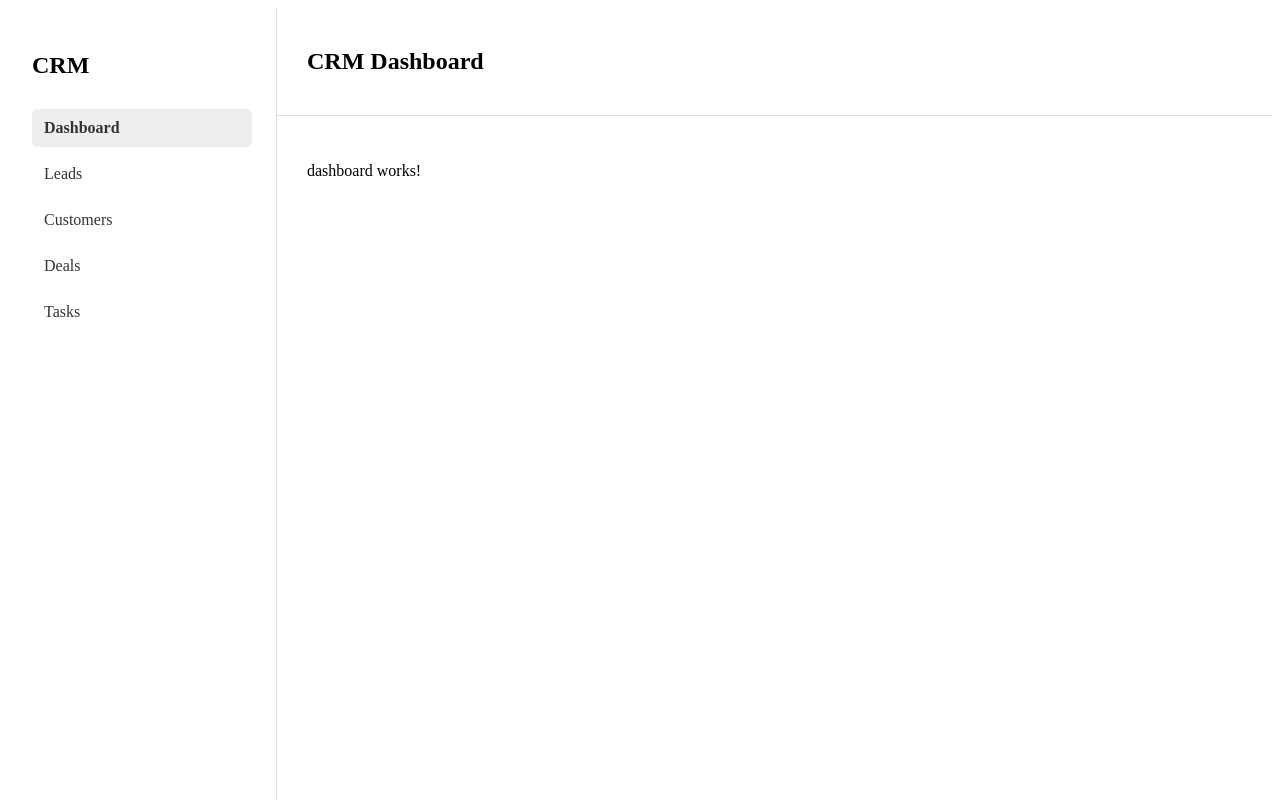
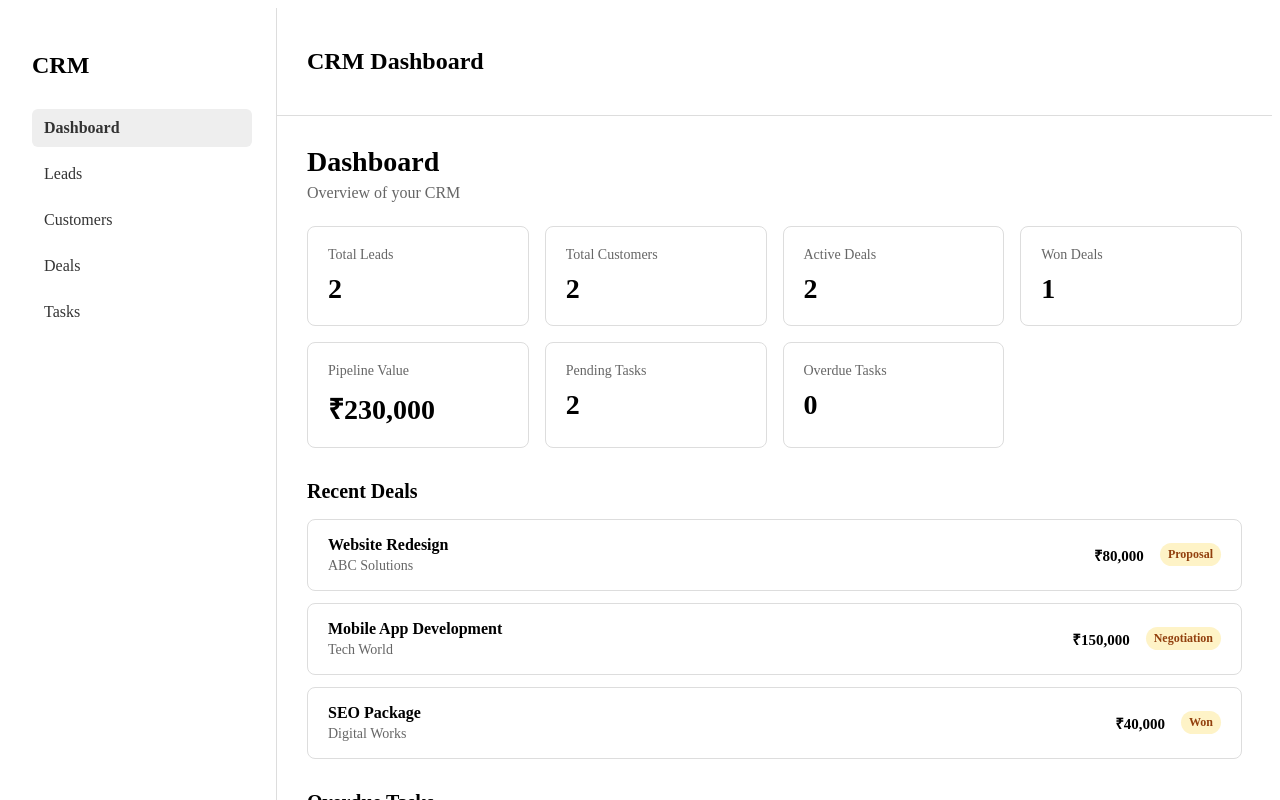
Before and after one commit to ajay020/ng-CRM, an Angular app: page /dashboard in a window 1280 px wide. Shown: the top 800 px of the page. Built offline with nearby package versions, Linux system fonts and the light colour scheme.

Commit message:
feat: add dashboard modules and improve styling

```diff
--- a/src/app/pages/dashboard/dashboard.html
+++ b/src/app/pages/dashboard/dashboard.html
@@ -1 +1,95 @@
-<p>dashboard works!</p>
+<section class="dashboard-header">
+  <div>
+    <h1>Dashboard</h1>
+    <p>Overview of your CRM</p>
+  </div>
+</section>
+
+<section class="stats-grid">
+  <article class="stat-card">
+    <span>Total Leads</span>
+    <strong>{{ totalLeads() }}</strong>
+  </article>
+
+  <article class="stat-card">
+    <span>Total Customers</span>
+    <strong>{{ totalCustomers() }}</strong>
+  </article>
+
+  <article class="stat-card">
+    <span>Active Deals</span>
+    <strong>{{ activeDeals() }}</strong>
+  </article>
+
+  <article class="stat-card">
+    <span>Won Deals</span>
+    <strong>{{ wonDeals() }}</strong>
+  </article>
+
+  <article class="stat-card">
+    <span>Pipeline Value</span>
+    <strong>
+      {{ pipelineValue() | currency: 'INR' : 'symbol' : '1.0-0' }}
+    </strong>
+  </article>
+
+  <article class="stat-card">
+    <span>Pending Tasks</span>
+    <strong>{{ pendingTasks() }}</strong>
+  </article>
+
+  <article class="stat-card">
+    <span>Overdue Tasks</span>
+    <strong>{{ overdueTasks() }}</strong>
+  </article>
+</section>
+
+<section class="recent-section">
+  <div class="section-header">
+    <h2>Recent Deals</h2>
+  </div>
+
+  <div class="recent-deals">
+    @for (deal of recentDeals(); track deal.id) {
+      <article class="recent-deal" routerLink="/deals">
+        <div>
+          <h3>{{ deal.title }}</h3>
+          <p>{{ deal.customer }}</p>
+        </div>
+
+        <div>
+          <strong>
+            {{ deal.value | currency: 'INR' : 'symbol' : '1.0-0' }}
+          </strong>
+
+          <span>{{ deal.stage }}</span>
+        </div>
+      </article>
+    }
+  </div>
+</section>
+
+<section class="recent-section">
+  <div class="section-header">
+    <h2>Overdue Tasks</h2>
+  </div>
+
+  <div class="recent-deals">
+    @for (task of overdueTaskList(); track task.id) {
+      <article class="recent-deal" routerLink="/tasks">
+        <div>
+          <h3>{{ task.title }}</h3>
+          <p>Assigned to {{ task.assignedTo }}</p>
+        </div>
+
+        <div>
+          <span class="overdue"> Due {{ task.dueDate | date }} </span>
+        </div>
+      </article>
+    }
+
+    @if (overdueTaskList().length === 0) {
+      <p class="no-overdue">No overdue tasks 🎉</p>
+    }
+  </div>
+</section>
--- a/src/app/pages/dashboard/dashboard.scss
+++ b/src/app/pages/dashboard/dashboard.scss
@@ -0,0 +1,133 @@
+.dashboard-header {
+  margin-bottom: 24px;
+
+  h1 {
+    margin: 0 0 6px;
+    font-size: 28px;
+  }
+
+  p {
+    margin: 0;
+    color: #666;
+  }
+}
+
+.stats-grid {
+  display: grid;
+  grid-template-columns: repeat(4, 1fr);
+  gap: 16px;
+}
+
+.stat-card {
+  padding: 20px;
+  background: white;
+  border: 1px solid #ddd;
+  border-radius: 8px;
+  transition:
+    transform 0.15s ease,
+    box-shadow 0.15s ease;
+
+  &:hover {
+    transform: translateY(-2px);
+    box-shadow: 0 4px 12px rgba(0, 0, 0, 0.08);
+  }
+
+  span {
+    display: block;
+    margin-bottom: 10px;
+    color: #666;
+    font-size: 14px;
+  }
+
+  strong {
+    font-size: 28px;
+  }
+}
+
+.recent-section {
+  margin-top: 32px;
+}
+
+.section-header {
+  margin-bottom: 16px;
+
+  h2 {
+    margin: 0;
+    font-size: 20px;
+  }
+}
+
+.recent-deals {
+  display: flex;
+  flex-direction: column;
+  gap: 12px;
+}
+
+.recent-deal {
+  display: flex;
+  align-items: center;
+  justify-content: space-between;
+  gap: 20px;
+  padding: 16px 20px;
+  background: white;
+  border: 1px solid #ddd;
+  border-radius: 8px;
+
+  cursor: pointer;
+  transition:
+    transform 0.15s ease,
+    box-shadow 0.15s ease;
+
+  &:hover {
+    transform: translateY(-2px);
+    box-shadow: 0 4px 12px rgba(0, 0, 0, 0.08);
+  }
+
+  h3 {
+    margin: 0 0 4px;
+    font-size: 16px;
+  }
+
+  p {
+    margin: 0;
+    color: #666;
+    font-size: 14px;
+  }
+
+  > div:last-child {
+    display: flex;
+    align-items: center;
+    gap: 16px;
+  }
+
+  strong {
+    font-size: 15px;
+  }
+
+  span {
+    padding: 4px 8px;
+    border-radius: 12px;
+    background: #fef3c7;
+    color: #92400e;
+    font-size: 12px;
+    font-weight: 600;
+  }
+}
+
+.overdue {
+  padding: 4px 8px;
+  border-radius: 12px;
+  background: #fee2e2;
+  color: #b91c1c;
+  font-size: 12px;
+  font-weight: 600;
+}
+
+.no-overdue {
+  padding: 20px;
+  text-align: center;
+  color: #666;
+  background: white;
+  border: 1px solid #ddd;
+  border-radius: 8px;
+}
--- a/src/app/pages/dashboard/dashboard.ts
+++ b/src/app/pages/dashboard/dashboard.ts
@@ -1,9 +1,60 @@
-import { Component } from '@angular/core';
+import { Component, computed, inject } from '@angular/core';
+import { LeadService } from '../../services/lead';
+import { CustomerService } from '../../services/customer';
+import { DealService } from '../../services/deal';
+import { TaskService } from '../../services/task';
+import { CurrencyPipe } from '@angular/common';
+import { DatePipe } from '@angular/common';
+import { RouterLink } from '@angular/router';
 
 @Component({
   selector: 'app-dashboard',
-  imports: [],
+  imports: [CurrencyPipe, DatePipe, RouterLink],
   templateUrl: './dashboard.html',
   styleUrl: './dashboard.scss',
 })
-export class Dashboard {}
+export class Dashboard {
+  private leadService = inject(LeadService);
+  private customerService = inject(CustomerService);
+  private dealService = inject(DealService);
+  private taskService = inject(TaskService);
+
+  leads = this.leadService.getLeads();
+  customers = this.customerService.getCustomers();
+  deals = this.dealService.getDeals();
+  tasks = this.taskService.getTasks();
+
+  totalLeads = computed(() => this.leads().length);
+  totalCustomers = computed(() => this.customers().length);
+
+  activeDeals = computed(
+    () => this.deals().filter((deal) => deal.stage !== 'Won' && deal.stage !== 'Lost').length,
+  );
+
+  wonDeals = computed(() => this.deals().filter((deal) => deal.stage === 'Won').length);
+
+  pipelineValue = computed(() =>
+    this.deals()
+      .filter((deal) => deal.stage !== 'Won' && deal.stage !== 'Lost')
+      .reduce((total, deal) => total + deal.value, 0),
+  );
+
+  pendingTasks = computed(() => this.tasks().filter((task) => task.status !== 'Completed').length);
+
+  overdueTasks = computed(
+    () =>
+      this.tasks().filter(
+        (task) => task.status !== 'Completed' && new Date(task.dueDate) < new Date(),
+      ).length,
+  );
+
+  recentDeals = computed(() =>
+    [...this.deals()].sort((a, b) => b.createdAt.getTime() - a.createdAt.getTime()).slice(0, 5),
+  );
+
+  overdueTaskList = computed(() =>
+    this.tasks()
+      .filter((task) => task.status !== 'Completed' && new Date(task.dueDate) < new Date())
+      .slice(0, 5),
+  );
+}
```
